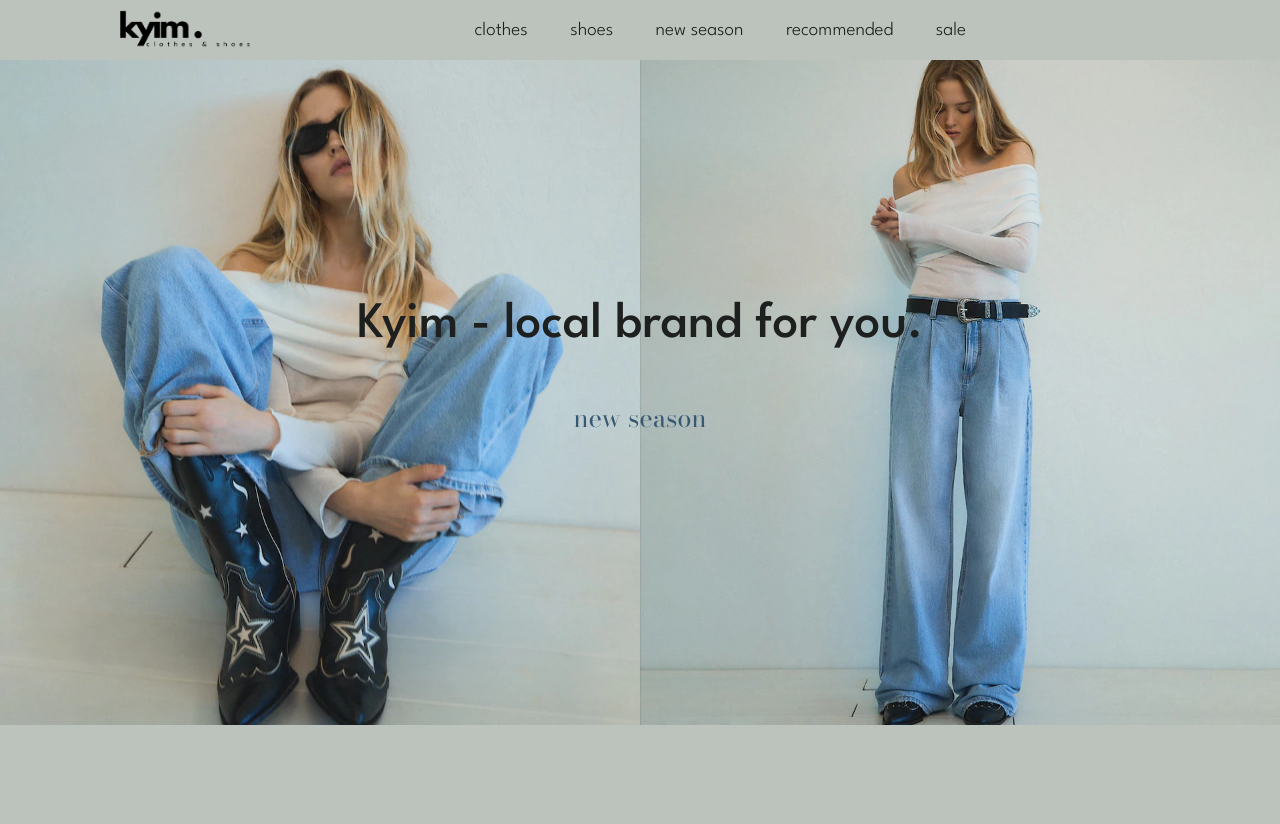
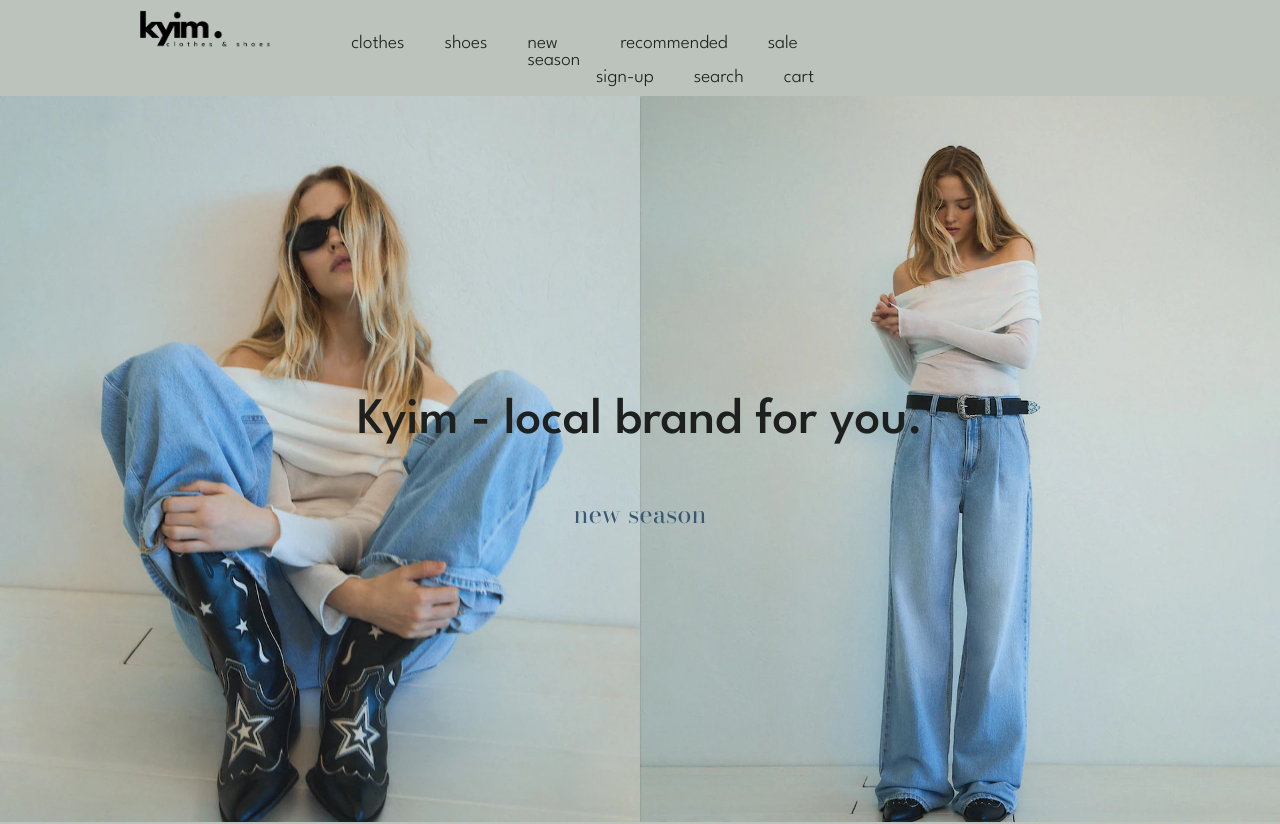
Before and after one commit to kyimkz/example, a Django app: page / in a window 1280 px wide. Before the commit the page ends 725 px from the top, so only its background shows below. Run offline with Django 5.2, Linux system fonts and the light colour scheme.

Commit message:
changes from Gulya

```diff
--- a/website/static/assets/css/style.css
+++ b/website/static/assets/css/style.css
@@ -25,13 +25,19 @@ html {
 /* header */
 
 header {
-  position: fixed;
   top: 0; left: 0; right: 0;
-  display: flex;
-  align-items: center;
-  justify-content: space-between;
   padding: 1rem 9%;
   z-index: 2;
+}
+
+.navbar {
+  display: flex;
+  align-items: first baseline;
+}
+
+.logodiv {
+  width: 30%;
+  align-items: left;
 }
 
 .logo {
@@ -49,6 +55,15 @@ header .logo img:hover {
     -ms-transition: opacity 0.3s ease-in-out;
     -o-transition: opacity 0.3s ease-in-out;
     transition: opacity 0.3s ease-in-out;
+}
+
+.links > div {
+  display: flex;
+  justify-content: center;
+}
+
+.first {
+  width: 50%;
 }
 
 header .navbar {
@@ -77,9 +92,9 @@ header .navbar a:hover {
     transition: opacity 0.3s ease-in-out;
 }
 
-.header #menu {
+/* .header #menu {
   display: none;
-}
+} */
 
 
 /* header */
--- a/website/templates/core/index.html
+++ b/website/templates/core/index.html
@@ -26,20 +26,32 @@
 <body>
   <header>
 
+    <nav class="navbar">
+      <div class="logodiv">
         <a href="#" class="logo">
           <img src="{% static 'assets/images/logo/kyim.png' %}">
         </a>
+      </div>
 
-    <nav class="navbar">
       <div id="close" class="fas fa-times">
 
       </div>
 
+      <div class="links">
+        <div class="first">
           <a href="#" class="nav-item">clothes</a>
           <a href="#" class="nav-item">shoes</a>
           <a href="#" class="nav-item">new season</a>
           <a href="#" class="nav-item">recommended</a>
           <a href="#" class="nav-item">sale</a>
+        </div>
+
+        <div class="second">
+          <a href="#" class="nav-item">sign-up</a>
+          <a href="#" class="nav-item">search</a>
+          <a href="#" class="nav-item">cart</a>
+        </div>
+      </div>
     </nav>
 
     <div id="menu" class="fas fa-bars"></div>
```
Also changed, not shown: website/db.sqlite3. Lines whose indentation alone changed are shown as unchanged.
